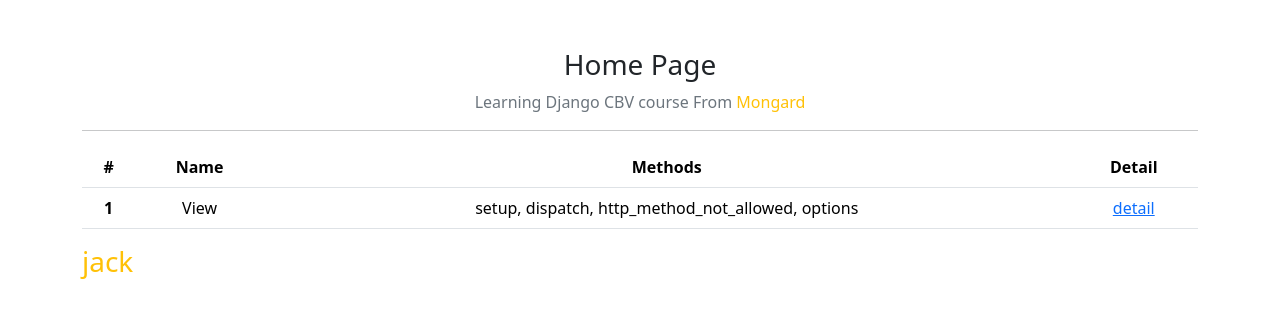
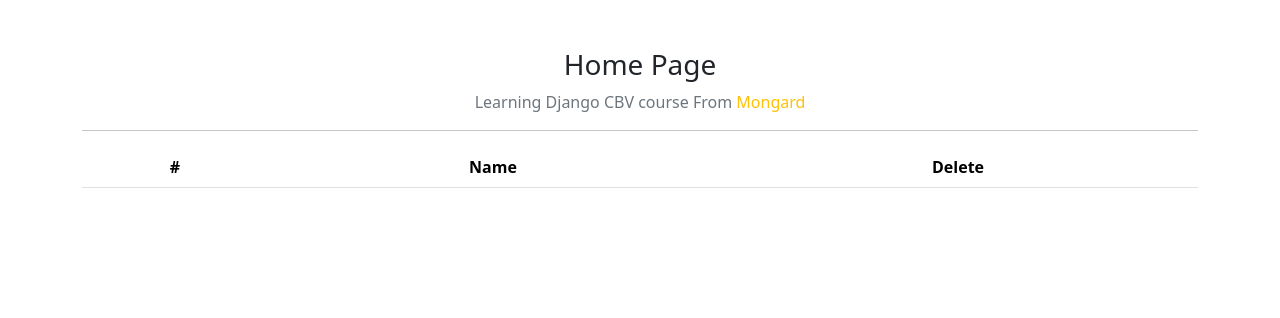
Before and after one commit to sinanazem/django-cbv-course, a Django app: page / in a window 1280 px wide. Shown: the part 56-374 px from the top of the page. Run offline with Django 4.2, Linux system fonts and the light colour scheme; tables that the repository leaves empty hold one stand-in row (values such as "Sample post"); lists and menus that the app fills with data are empty.

Commit message:
add DeleteView

```diff
--- a/home/templates/home/home.html
+++ b/home/templates/home/home.html
@@ -8,44 +8,26 @@
 
     <h3>Home Page</h3>
     <p class="text-secondary"> Learning Django CBV course From <span class="text-warning"> Mongard </span></p>
-
     <hr>
-
-
     <table class="table">
   <thead>
     <tr>
       <th scope="col">#</th>
       <th scope="col">Name</th>
-      <th scope="col">Methods</th>
-      <th scope="col">Detail</th>
+      <th scope="col">Delete</th>
     </tr>
   </thead>
   <tbody>
+
+    {% for car in cars %}
     <tr>
-      <th scope="row">1</th>
-      <td>View</td>
-      <td>setup, dispatch, http_method_not_allowed, options</td>
-      <td><a href="{%url 'home:mongard_view' %}"> detail </a></td>
+      <th scope="row">{{forloop.counter }}</th>
+      <td> <a href="{% url 'home:detail' car.id %}"> {{car.name}} </a> </td>
+      <td><a class="btn btn-danger" href="{% url 'home:car_delete' car.id %}"> Delete</a></td>
     </tr>
+    {% endfor %}
   </tbody>
 </table>
 
 </div>
-
-
-
-<div class="container">
-  {% for car in cars %}
-  <a href="{% url 'home:detail' car.id %}"> {{car.name }} </a>
-  {% endfor %}
-</div>
-
-<div class="container">
-
-  <h3 class="text-warning" > {{username}} </h3>
-</div>
-
-
-
 {% endblock %}
--- a/home/urls.py
+++ b/home/urls.py
@@ -1,10 +1,12 @@
 from django.urls import path
-from .views import HomeView, MongardView, PythonTutorialView, HomeDetailView
+from .views import HomeView, MongardView, PythonTutorialView, HomeDetailView, CreateCarView, DeleteCarView
 
 app_name='home'
 urlpatterns = [
     path("", HomeView.as_view(), name="home"),
     path("<int:pk>/", HomeDetailView.as_view(), name="detail"),
+    path("create/", CreateCarView.as_view(), name="car_create"),
+    path("delete/<int:pk>/", DeleteCarView.as_view(), name="car_delete"),
     path("mongard_view/", MongardView.as_view(), name="mongard_view"),
     path("python/", PythonTutorialView.as_view(), name="python"),
 
--- a/home/views.py
+++ b/home/views.py
@@ -4,8 +4,11 @@ from django.http import HttpRequest
 from django.http.response import HttpResponse as HttpResponse
 from django.shortcuts import render
 from django.views import View
-from django.views.generic import TemplateView, RedirectView, ListView, DetailView
+from django.views.generic import TemplateView, RedirectView, ListView, DetailView, FormView, CreateView, DeleteView
 from .models import Car
+from .forms import CarAddForm
+from django.urls import reverse_lazy
+from django.contrib import messages
 
 
 # class HomeView(View):
@@ -39,6 +42,39 @@ class HomeDetailView(DetailView):
     template_name = "home/detail.html"
     model = Car
 
+# class CreateCarView(FormView):
+#     template_name = "home/create.html"
+#     form_class = CarAddForm
+#     success_url = reverse_lazy('home:home')
+
+#     def form_valid(self, form):
+#         self._create_car(form.cleaned_data)
+#         messages.success(self.request, 'create car successfully', 'success')
+#         return super().form_valid(form)
+
+#     def _create_car(self, data):
+#         Car.objects.create(name=data['name'], owner=data['owner'], year=data['year'])
+
+class DeleteCarView(DeleteView):
+    template_name = 'home/delete.html'
+    model = Car
+    success_url = reverse_lazy('home:home')
+
+
+class CreateCarView(CreateView):
+    model = Car
+    fields = ('name', 'year')
+    template_name = "home/create.html"
+    success_url = reverse_lazy('home:home')
+
+    def form_valid(self, form):
+        car = form.save(commit=False)
+        car.owner = self.request.user.username if self.request.user.username else "nothing"
+        car.save()
+        messages.success(self.request, 'create car successfully', 'success')
+        return super().form_valid(form)
+
+
 
 class MongardView(View):
 
```
Also changed, not shown: home/forms.py (added, +8 -0 lines), home/templates/home/create.html (added, +15 -0 lines), home/templates/home/delete.html (added, +17 -0 lines).
